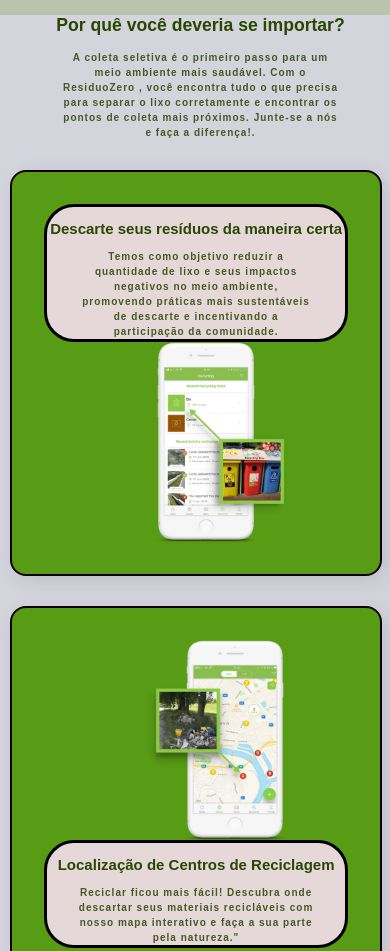
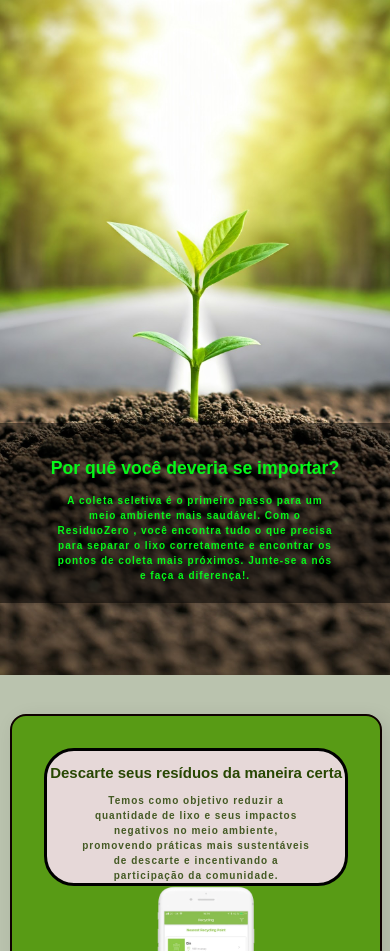
Before and after one commit to Hudson-castro/ResidouZero, a plain HTML site: page index.html in a window 390 px wide. Shown: the top 951 px of the page. Drawn offline with Linux system fonts and the light colour scheme.

Commit message:
atualização das paginas imagens nas telas principais

```diff
--- a/blog/blog.css
+++ b/blog/blog.css
@@ -211,11 +211,10 @@ nav li a {
     margin: 0;
     padding: 0;
     width: 100%;
-    background: red;
+
   }
 
   main {
-    background: rgb(212, 212, 221);
     padding: 0;
     align-items: center;
     margin: 0;
@@ -262,7 +261,6 @@ nav li a {
     width: 320px;
     padding: 10px;
     margin: 20px;
-    background-color: #08928b;
     border-radius: 8px;
     text-align: center;
     box-shadow: 5px 5px 20px rgba(0, 0, 0, 0.2);
@@ -270,7 +268,7 @@ nav li a {
 
   .Paragrafo-car {
     font-size: 16px;
-    color: #474944;
+
   }
 
   .servico-card img {
--- a/index.css
+++ b/index.css
@@ -12,7 +12,7 @@ img {
   margin: 0px 0px 0px 50px;
 }
 header {
-  margin: 0px 0px 0px 0px;
+  margin: 0;
   background: #dce1d6;
   position: relative;
   display: flex;
@@ -58,6 +58,27 @@ h1 {
   font-size: 30px;
   font-weight: 600;
 }
+
+.principal {
+  background-image: url(imagens/imaPrincipal.jpeg);
+  background-size: cover;
+  background-position: center center; /* Centraliza a imagem horizontal e verticalmente */
+  height: 80vh;
+  margin: 0;
+  display: flex; /* Transforma o container em um flex container */
+  justify-content: center; /* Centraliza os elementos filhos horizontalmente */
+  align-items: center; /* Centraliza os elementos filhos verticalmente */
+  margin: 0% 0% 10% 0% ;
+}
+
+.principal-text {
+  margin: 25.5% 0% 0% 0% ;
+  text-align: center;
+  color: #fff; /* Define a cor do texto */
+  background-color: rgba(0, 0, 0, 0.5); /* Adiciona um fundo transparente para melhor contraste */
+  padding: 20px; /* Adiciona espaço interno ao texto */
+}
+
 .introducao {
 
   margin: 80px 200px 50px 200px;
@@ -125,13 +146,14 @@ p {
   margin: 0;
   display: flex;
   justify-content: space-around;
+
 }
 
 .servico-card {
   width: 300px;
   padding: 10px;
   margin: 10px;
-  background-color: #08928b;
+  background-color: #3CA365;
   border-radius: 8px;
   text-align: center;
   box-shadow: 5px 5px 20px rgba(0, 0, 0, 50);
@@ -166,15 +188,12 @@ p {
   margin: auto;
 }
 .servico-card:hover {
-  background-color: #3CA365;
+  background-color: #D9F0E0;
 
 }
-.servico-card:hover h3{
-  color: #074f24;
-}
-.servico-card:hover p{
-  color: #E8f0E6;
-}
+
+
+
 
 .map-container {
   width: 100%;
@@ -293,13 +312,15 @@ header {
  }
 
   main {
-    background: rgb(212, 212, 221);
+
     padding: 0;
     align-items: center;
     margin: 0 ;
     width: 100%;
   }
-
+  .principal-text {
+    margin: 90% 0% 0% 0% ;
+  }
   .introducao {
     align-items: center;
     width: 90%;
@@ -367,7 +388,6 @@ header {
   width: 320px;
   padding: 10px;
   margin: 20px;
-  background-color: #56851e;
   border-radius: 8px;
   text-align: center;
   box-shadow: 5px 5px 20px rgba(0, 0, 0, 50);
@@ -389,7 +409,6 @@ header {
   margin: 0;
   padding: 10px;
   border-radius: 23px;
-  background:#589b15 ;
   width: 90%;
   margin: 30px 10px 30px 10px;
 
--- a/index.html
+++ b/index.html
@@ -28,15 +28,17 @@
   </header>
 
   <main>
-    <section class="introducao">
-      <h1>Por quê você deveria se importar?</h1>
-      <p>
+     <section class="principal" >
+      <div class="principal-text">
+        <h1 style=" color: #06f71a;">Por quê você deveria se importar?</h1>
+      <p style="color: #06f71a;">
         A coleta seletiva é o primeiro passo para um meio ambiente mais
         saudável. Com o ResiduoZero , você encontra tudo o que precisa para
         separar o lixo corretamente e encontrar os pontos de coleta mais
         próximos. Junte-se a nós e faça a diferença!.
       </p>
-    </section>
+    </div>
+     </section>
 
     <section class="container">
       <div class="texto">
```
Also changed, not shown: imagens/imaPrincipal.jpeg (added).
